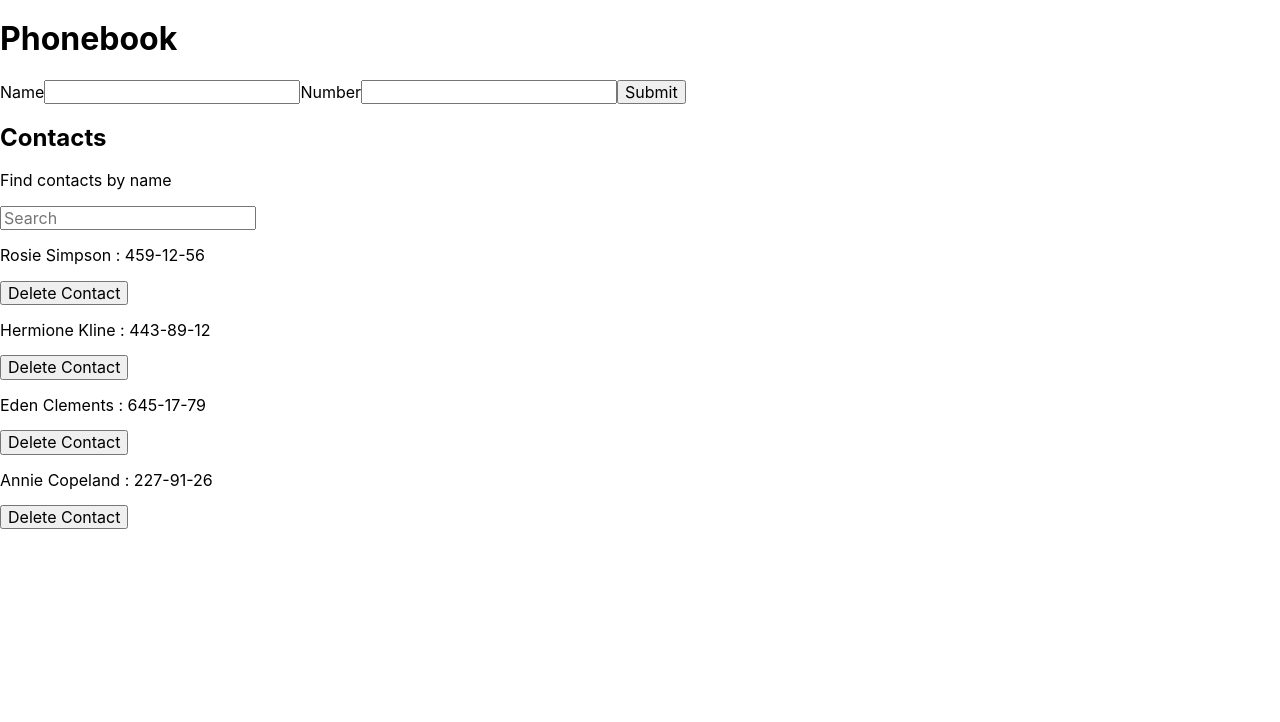
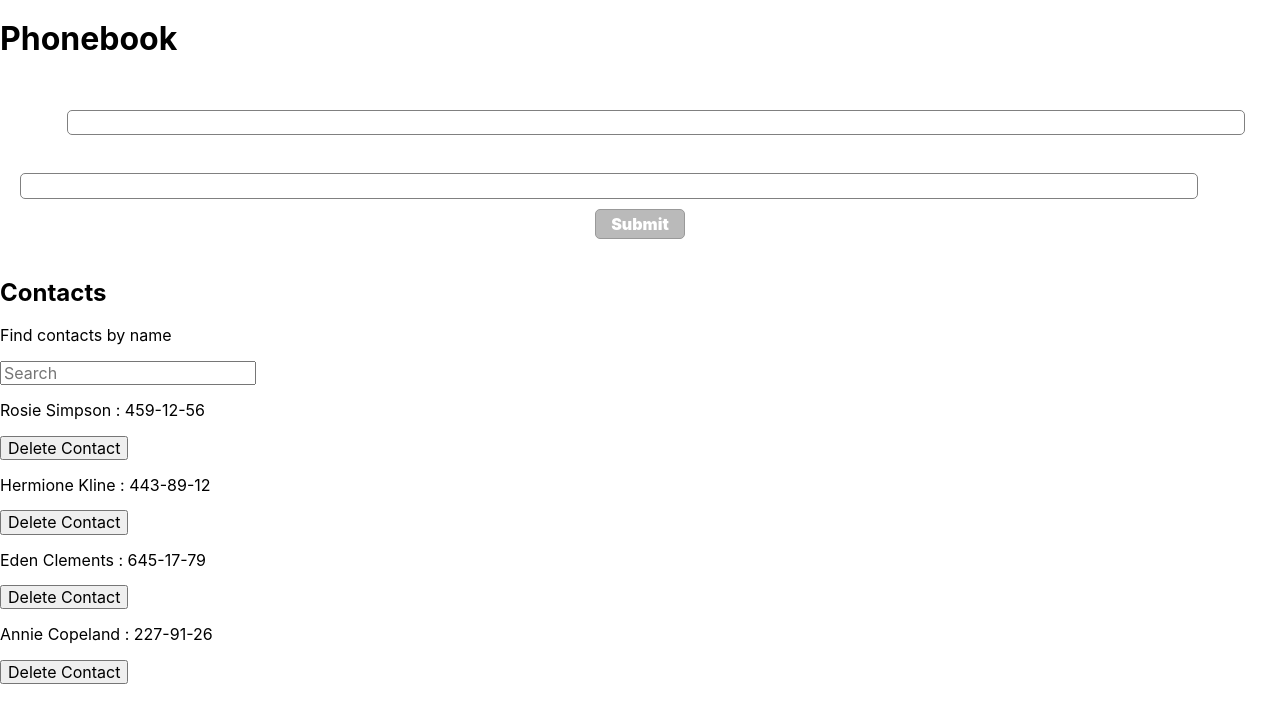
Before and after one commit to Lekoda/react-hw-02-phonebook, a React (Create React App) app: page / in a window 1280 px wide. Shown: the top 722 px of the page. Built offline with nearby package versions, Linux system fonts and the light colour scheme.

Commit message:
add Styled ContactList

```diff
--- a/src/components/ContactForm/ContactForm.js
+++ b/src/components/ContactForm/ContactForm.js
@@ -1,6 +1,13 @@
-import { Formik, Field, Form, ErrorMessage } from 'formik';
+import { Formik } from 'formik';
 import { nanoid } from 'nanoid';
 import * as Yup from 'yup';
+import {
+  StyledForm,
+  Label,
+  StyledFieled,
+  Button,
+  StyledError,
+} from './ContactForm.styled';
 
 const phoneRegistr =
   /^\+?\d{1,4}?[ .-]?(\(\d{1,3}\))?([ .-]?\d{1,4}){1,4}([ .-]?\d{1,9})?$/;
@@ -27,19 +34,19 @@ export const ContactForm = ({ onAdd }) => {
         action.resetForm();
       }}
     >
-      <Form>
-        <label>
+      <StyledForm>
+        <Label>
           Name
-          <Field type="text" name="name" />
-          <ErrorMessage name="name" />
-        </label>
-        <label>
+          <StyledFieled type="text" name="name" />
+          <StyledError name="name" component="div" />
+        </Label>
+        <Label>
           Number
-          <Field type="tel" name="number" />
-          <ErrorMessage name="number" />
-        </label>
-        <button type="submit">Submit</button>
-      </Form>
+          <StyledFieled type="tel" name="number" />
+          <StyledError name="number" component="div" />
+        </Label>
+        <Button type="submit">Submit</Button>
+      </StyledForm>
     </Formik>
   );
 };
--- a/src/components/ContactForm/ContactForm.styled.js
+++ b/src/components/ContactForm/ContactForm.styled.js
@@ -0,0 +1,44 @@
+import styled from 'styled-components';
+import { Form, Field, ErrorMessage } from 'formik';
+
+export const StyledForm = styled(Form)`
+  padding: 20px;
+  display: flex;
+  flex-direction: column;
+`;
+
+export const Label = styled.label`
+  margin-bottom: 10px;
+  color: white;
+  font-weight: 900;
+`;
+export const StyledFieled = styled(Field)`
+  border: 1px solid grey;
+  border-radius: 5px;
+  padding: 3px;
+  width: 95%;
+  margin-top: 10px;
+  cursor: pointer;
+  font-size: 15px;
+  caret-color: grey;
+`;
+
+export const Button = styled.button`
+  margin-left: auto;
+  margin-right: auto;
+  padding: 5px 15px;
+  border: 1px solid grey;
+  border-radius: 5px;
+  background-color: darkgrey;
+  color: white;
+  font-weight: 900;
+  opacity: 0.8;
+  &:hover,
+  &:focus {
+    opacity: 1;
+  }
+`;
+
+export const StyledError = styled(ErrorMessage)`
+  color: red;
+`;
```
Also changed, not shown: src/components/Filter/Filter.styled.js (added).
